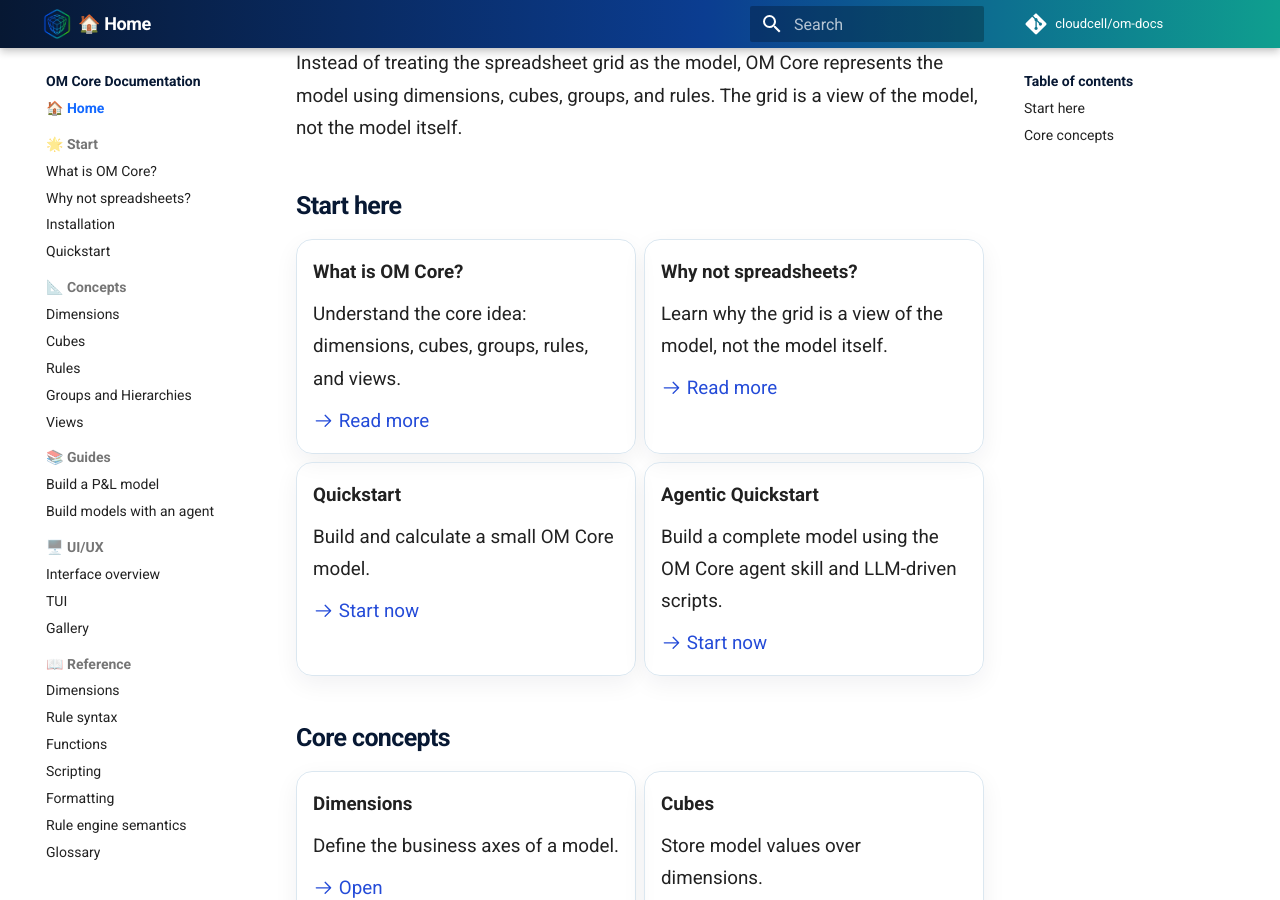
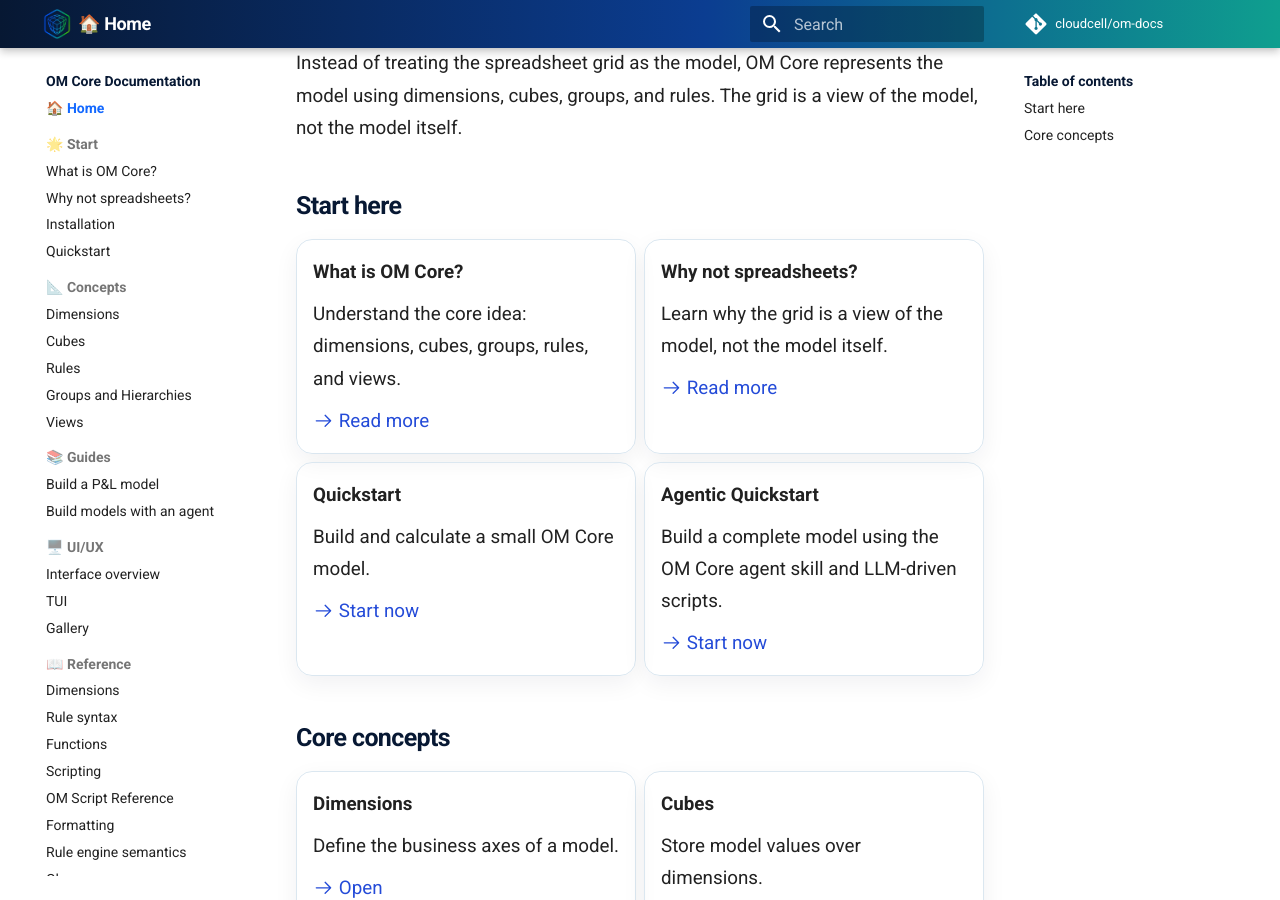
Before and after one commit to cloudcell/om-docs, an MkDocs documentation site: the page built from docs/index.md, in a window 1280 px wide and 900 px high, scrolled down 556 px. Built offline with MkDocs 1.6.1 and Material for MkDocs 9.7.7, drawn with Linux system fonts in a browser that asks for light colours; comment, search, counter and statistics services are not loaded.

Commit message:
docs: add OM Script Reference to navigation menu
Add om-script-reference.md to reference section navigation in mkdocs.yml between Scripting and Formatting pages.

```diff
--- a/mkdocs.yml
+++ b/mkdocs.yml
@@ -63,6 +63,7 @@ nav:
       - Rule syntax: reference/rule-syntax.md
       - Functions: reference/functions.md
       - Scripting: reference/scripting.md
+      - OM Script Reference: reference/om-script-reference.md
       - Formatting: reference/formatting.md
       - Rule engine semantics: reference/rule-engine-semantics.md
       - Glossary: reference/glossary.md
```
